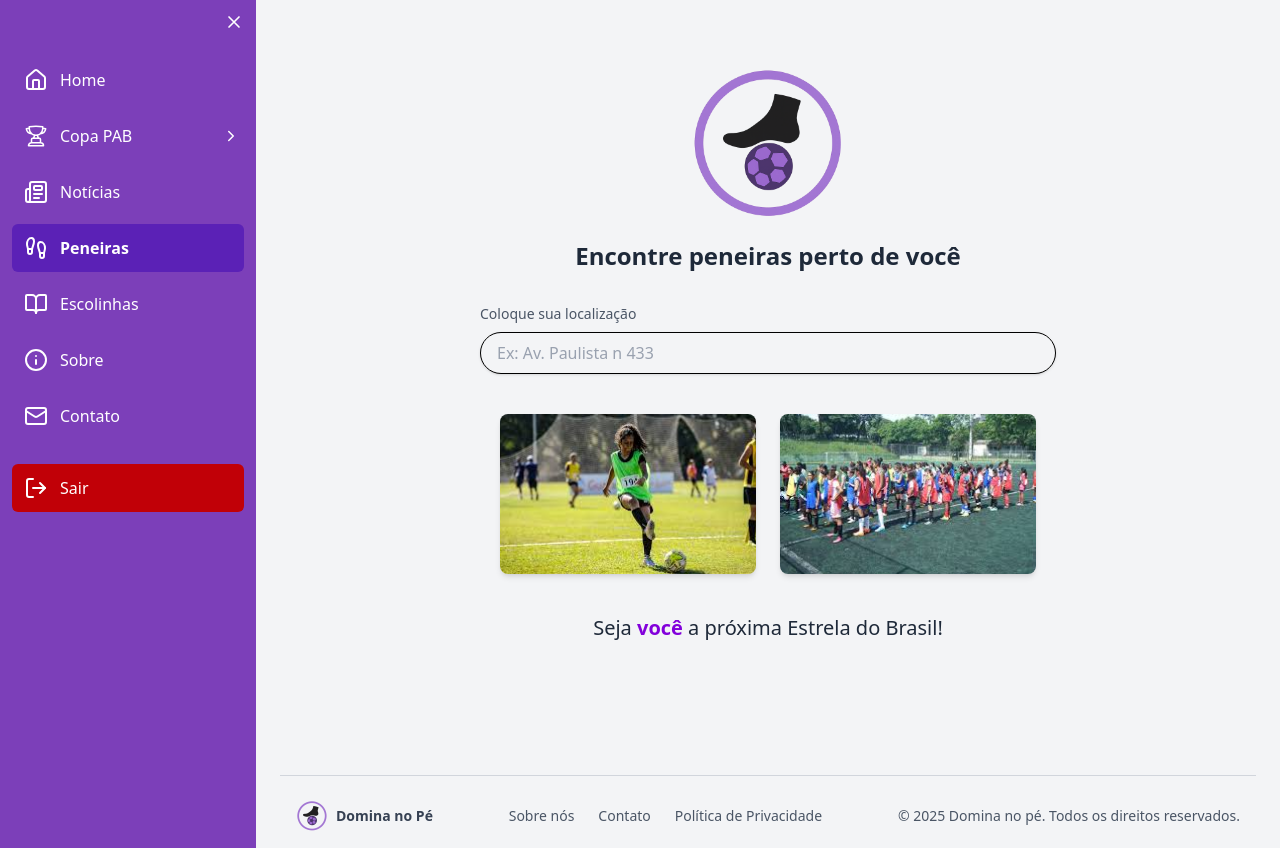
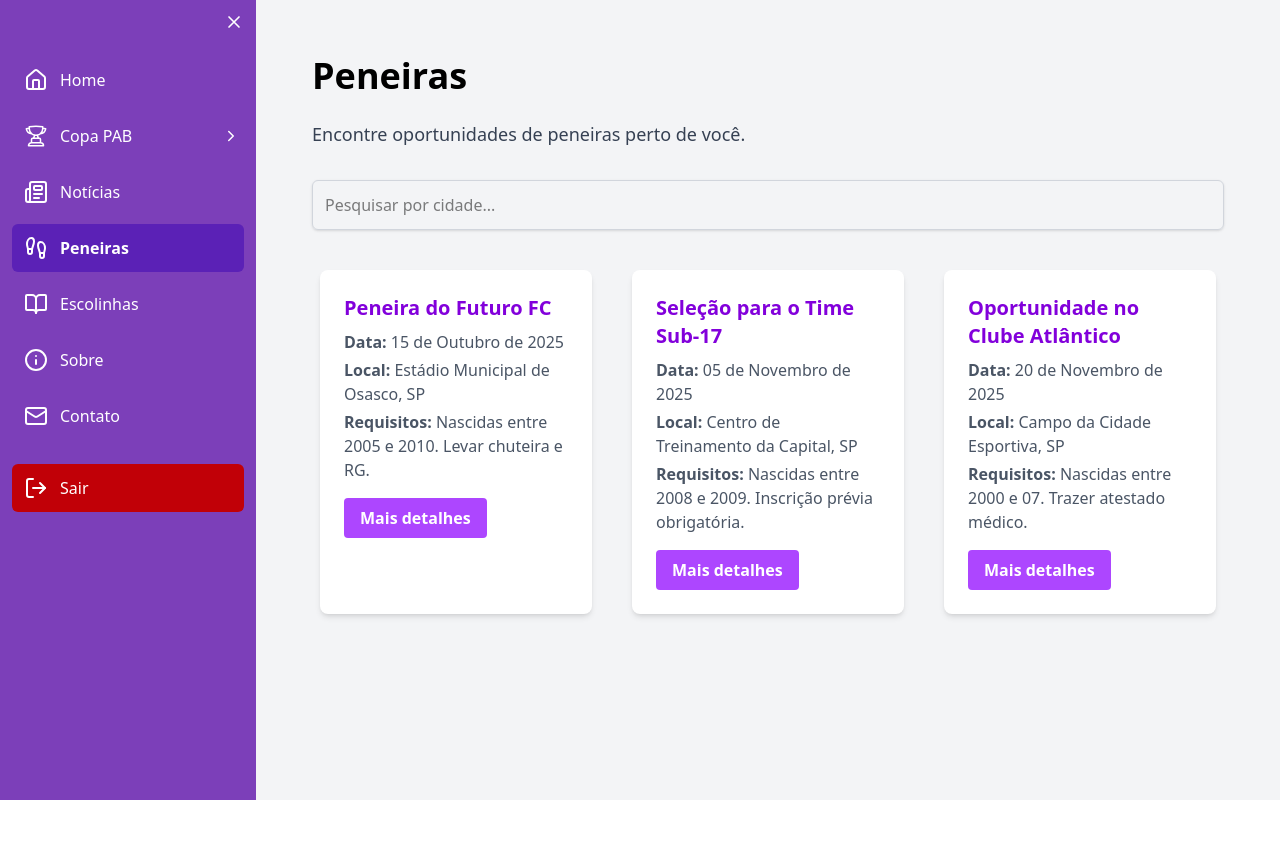
Before and after one commit to Challenge-Domina-No-Pe/Front-End, a React (Vite) app in the folder domina-no-pe/: page /peneiras in a window 1280 px wide. After the commit the page ends 800 px from the top, so only its background shows below. Built offline with nearby package versions, Linux system fonts and the light colour scheme.

Commit message:
feat: Peneiras

```diff
--- /dev/null
+++ b/domina-no-pe/src/components/PeneiraModal.jsx
@@ -0,0 +1,68 @@
+import React from 'react';
+
+const PeneiraModal = ({ isOpen, onClose, peneira }) => {
+  if (!isOpen || !peneira) return null;
+
+  const generateMapEmbedUrl = (location) => {
+    const query = encodeURIComponent(location);
+    const apiKey = "AIzaSyCCLUoNv5FecOrt9cLy8kv4zkAJnki9fV8";
+    return `https://www.google.com/maps/embed/v1/place?key=${apiKey}&q=${query}`;
+  };
+
+  return (
+    <div className="fixed inset-0 flex justify-center items-center z-50 p-4 bg-black/50 backdrop-blur-sm">
+      <div className="bg-white rounded-lg shadow-xl w-full max-w-4xl max-h-[90vh] overflow-y-auto flex flex-col md:flex-row">
+        {/* Coluna de Detalhes da Peneira */}
+        <div className="p-6 md:w-1/2">
+          <div className="flex justify-between items-center mb-4">
+            <h2 className="text-3xl font-bold text-purple-800">{peneira.title}</h2>
+            <button onClick={onClose} className="text-gray-500 hover:text-gray-800 text-2xl">
+              ×
+            </button>
+          </div>
+          <p className="text-gray-700 mb-2">
+            <span className="font-semibold">Data:</span> {peneira.date}
+          </p>
+          <p className="text-gray-700 mb-2">
+            <span className="font-semibold">Local:</span> {peneira.location}
+          </p>
+          <p className="text-gray-700 mb-4">
+            <span className="font-semibold">Requisitos:</span> {peneira.requirements}
+          </p>
+          {peneira.description && (
+            <>
+              <h3 className="text-xl font-semibold mt-4 mb-2">Detalhes:</h3>
+              <p className="text-gray-700">{peneira.description}</p>
+            </>
+          )}
+          <a
+            href={peneira.link}
+            target="_blank"
+            rel="noopener noreferrer"
+            className="mt-6 inline-block bg-purple-600 text-white font-bold py-2 px-4 rounded hover:bg-purple-700 transition-colors"
+          >
+            Fazer Inscrição
+          </a>
+        </div>
+
+        {/* Coluna do Mapa */}
+        <div className="md:w-1/2 min-h-[300px] md:min-h-full">
+          {peneira.location && (
+            <iframe
+              width="100%"
+              height="100%"
+              loading="lazy"
+              allowFullScreen
+              referrerPolicy="no-referrer-when-downgrade"
+              src={generateMapEmbedUrl(peneira.location)}
+              title={`Mapa de ${peneira.location}`}
+              className="rounded-b-lg md:rounded-bl-none md:rounded-r-lg"
+            ></iframe>
+          )}
+        </div>
+      </div>
+    </div>
+  );
+};
+
+export default PeneiraModal;
--- /dev/null
+++ b/domina-no-pe/src/components/PeneirasCard.jsx
@@ -0,0 +1,24 @@
+const PeneirasCard = ({ title, date, location, requirements, onDetailsClick }) => {
+  return (
+    <div className="bg-white rounded-lg shadow-md p-6 m-2">
+      <h3 className="text-xl font-bold text-purple-700">{title}</h3>
+      <p className="text-gray-600 mt-2">
+        <span className="font-semibold">Data:</span> {date}
+      </p>
+      <p className="text-gray-600 mt-1">
+        <span className="font-semibold">Local:</span> {location}
+      </p>
+      <p className="text-gray-600 mt-1">
+        <span className="font-semibold">Requisitos:</span> {requirements}
+      </p>
+      <button
+        onClick={onDetailsClick} // Agora o botão chama a prop onDetailsClick
+        className="mt-4 inline-block bg-purple-500 text-white font-bold py-2 px-4 rounded hover:bg-purple-700 transition-colors"
+      >
+        Mais detalhes
+      </button>
+    </div>
+  );
+};
+
+export default PeneirasCard;
--- a/domina-no-pe/src/pages/Peneiras.jsx
+++ b/domina-no-pe/src/pages/Peneiras.jsx
@@ -1,79 +1,98 @@
-import { useState } from "react";
-import Footer from "../components/Footer";
-import logo from "../assets/Dominalogo.png";
-import Peneira1 from "../assets/Peneira1.png";
-import Peneira2 from "../assets/Peneira2.png";
+import { useState } from 'react';
+import PeneirasCard from "../components/PeneirasCard";
+import PeneiraModal from '../components/PeneiraModal';
 
-export default function Peneiras() {
-  const [location, setLocation] = useState("");
+const Peneiras = () => {
+  const [searchTerm, setSearchTerm] = useState("");
+  const [isModalOpen, setIsModalOpen] = useState(false);
+  const [selectedPeneira, setSelectedPeneira] = useState(null);
+
+  const peneirasList = [
+    {
+      id: 1,
+      title: "Peneira do Futuro FC",
+      date: "15 de Outubro de 2025",
+      location: "Estádio Municipal de Osasco, SP",
+      requirements: "Nascidas entre 2005 e 2010. Levar chuteira e RG.",
+      description: "Venha participar da peneira do Futuro FC! Uma grande oportunidade para jovens talentos mostrarem seu futebol e conquistarem uma vaga no nosso time. Não perca!",
+      link: "#",
+    },
+    {
+      id: 2,
+      title: "Seleção para o Time Sub-17",
+      date: "05 de Novembro de 2025",
+      location: "Centro de Treinamento da Capital, SP",
+      requirements: "Nascidas entre 2008 e 2009. Inscrição prévia obrigatória.",
+      description: "A seleção para o time Sub-17 está aberta! Se você tem talento e paixão pelo futebol, esta é sua chance de fazer parte de uma equipe vencedora.",
+      link: "#",
+    },
+    {
+      id: 3,
+      title: "Oportunidade no Clube Atlântico",
+      date: "20 de Novembro de 2025",
+      location: "Campo da Cidade Esportiva, SP",
+      requirements: "Nascidas entre 2000 e 07. Trazer atestado médico.",
+      description: "O Clube Atlântico busca novos talentos para reforçar suas categorias de base. Participe da nossa peneira e venha fazer história conosco!",
+      link: "#",
+    },
+  ];
+
+  const filteredPeneiras = peneirasList.filter(peneira =>
+    peneira.location.toLowerCase().includes(searchTerm.toLowerCase())
+  );
+
+  const handleCardClick = (peneira) => {
+    setSelectedPeneira(peneira);
+    setIsModalOpen(true);
+  };
+
+  const handleCloseModal = () => {
+    setIsModalOpen(false);
+    setSelectedPeneira(null);
+  };
 
   return (
-    <div className="flex flex-col min-h-screen w-full">
-      {/* Conteúdo principal */}
-      <main className="flex-grow flex flex-col items-center justify-start p-6">
-        {/* Logo e título */}
-        <div className="flex flex-col items-center gap-4 mt-4">
-          <img
-            src={logo}
-            alt="Domina no pé"
-            className="w-40"
-          />
-          <h2 className="text-2xl font-semibold text-gray-800 text-center">
-            Encontre peneiras perto de você
-          </h2>
-        </div>
+    <div className="p-4 md:p-8">
+      <h1 className="text-3xl md:text-4xl font-bold mb-4 md:mb-6">Peneiras</h1>
+      <p className="text-base md:text-lg text-gray-700 mb-6 md:mb-8">
+        Encontre oportunidades de peneiras perto de você.
+      </p>
 
-        {/* Input de localização */}
-        <div className="mt-8 w-full max-w-xl">
-          <label
-            htmlFor="location"
-            className="block text-sm text-gray-600 mb-2"
-          >
-            Coloque sua localização
-          </label>
-          <div className="flex items-center border rounded-full px-4 py-2 shadow-sm bg-gray-100">
-            <input
-              id="location"
-              type="text"
-              placeholder="Ex: Av. Paulista n 433"
-              value={location}
-              onChange={(e) => setLocation(e.target.value)}
-              className="flex-1 bg-transparent focus:outline-none text-gray-800 placeholder-gray-400"
+      <div className="mb-6 md:mb-8">
+        <input
+          type="text"
+          placeholder="Pesquisar por cidade..."
+          className="w-full p-3 border border-gray-300 rounded-md shadow-sm focus:outline-none focus:ring-2 focus:ring-purple-500"
+          value={searchTerm}
+          onChange={e => setSearchTerm(e.target.value)}
+        />
+      </div>
+
+      <div className="grid grid-cols-1 md:grid-cols-2 lg:grid-cols-3 gap-4 md:gap-6">
+        {filteredPeneiras.length > 0 ? (
+          filteredPeneiras.map(peneira => (
+            <PeneirasCard
+              key={peneira.id}
+              title={peneira.title}
+              date={peneira.date}
+              location={peneira.location}
+              requirements={peneira.requirements}
+              onDetailsClick={() => handleCardClick(peneira)}
+              link={peneira.link}
             />
-            {location && (
-              <button
-                onClick={() => setLocation("")}
-                className="text-red-500 font-bold text-lg"
-              >
-                ×
-              </button>
-            )}
-          </div>
-        </div>
+          ))
+        ) : (
+          <p className="text-gray-500 text-center col-span-full">Nenhuma peneira encontrada para sua pesquisa.</p>
+        )}
+      </div>
 
-        {/* Imagens */}
-        <div className="flex flex-col md:flex-row gap-6 mt-10">
-          <img
-            src={Peneira1}
-            alt="Jogador em peneira"
-            className="w-64 h-40 object-cover rounded-lg shadow-md"
-          />
-          <img
-            src={Peneira2}
-            alt="Fila de jogadores"
-            className="w-64 h-40 object-cover rounded-lg shadow-md"
-          />
-        </div>
-
-        {/* Texto final */}
-        <p className="mt-10 text-xl text-gray-800 text-center">
-          Seja <span className="text-purple-700 font-bold">você</span> a próxima
-          Estrela do Brasil!
-        </p>
-      </main>
-
-      {/* Rodapé */}
-      <Footer />
+      <PeneiraModal
+        isOpen={isModalOpen}
+        onClose={handleCloseModal}
+        peneira={selectedPeneira}
+      />
     </div>
   );
-}
+};
+
+export default Peneiras;
--- a/domina-no-pe/src/pages/layout/MainLayout.jsx
+++ b/domina-no-pe/src/pages/layout/MainLayout.jsx
@@ -5,11 +5,10 @@ import { Outlet } from "react-router-dom"
 export default function MainLayout() {
   return (
     <div className="flex">
-  <Sidebar />
-  <div className="flex-1 bg-gray-100 min-h-screen p-6 transition-all duration-300">
-    <Outlet />
-  </div>
-</div>
-
+        <Sidebar/>
+      <div className="flex-1 bg-gray-100 min-h-screen p-6">
+                <Outlet/>
+      </div>
+    </div>
   );
 }
```
